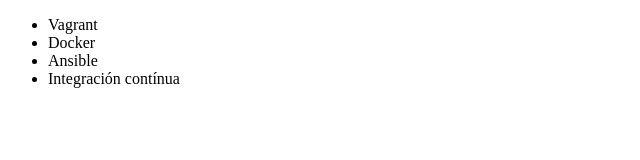
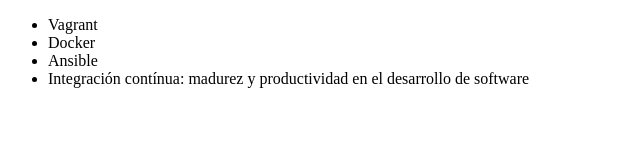
Before and after one commit to MarcelaMontoya/alura-git, a plain HTML site: page Index.html in a window 1280 px wide. Shown: the whole page, without its empty margins (0-640 px from the left). Drawn offline with Linux system fonts and the light colour scheme.

Commit message:
Renombrando curso de integracion continua

```diff
--- a/Index.html
+++ b/Index.html
@@ -9,7 +9,7 @@
             <li>Vagrant</li>
             <li>Docker</li>
             <li>Ansible</li>
-            <li>Integración contínua</li>
+            <li>Integración contínua: madurez y productividad en el desarrollo de software</li>
         </ul>
     </body>
 <html>
```
